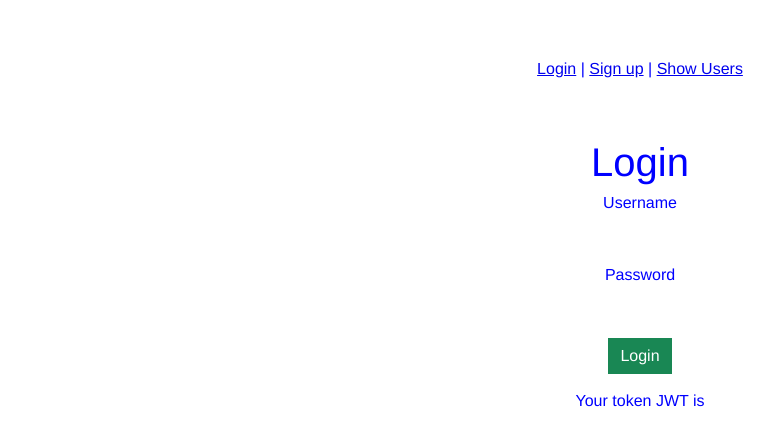
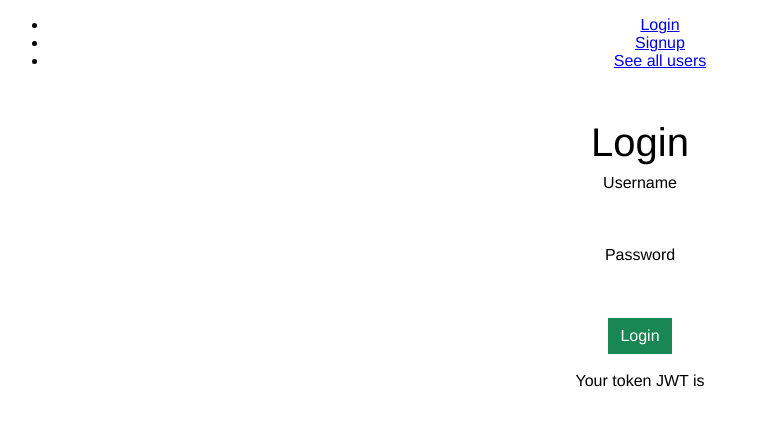
Before and after one commit to enricopiseddu/vue_frontend, a Vue app: page / in a window 1280 px wide. Shown: the top 446 px of the page, without its empty margins (0-774 px from the left). Built offline with nearby package versions, Linux system fonts and the light colour scheme.

Commit message:
added bootstrap navbar and adjustments on style

```diff
--- a/src/App.vue
+++ b/src/App.vue
@@ -1,10 +1,37 @@
   <template>
-  <div id="nav">
+  <!-- <div id="nav">
       <router-link to="/">Login</router-link> |
       <router-link to="/signup">Sign up</router-link> |
       <router-link to="/users">Show Users</router-link>
 
+  </div> -->
+
+  <nav class="navbar navbar-expand-lg navbar-light bg-light">
+  <!-- Container wrapper -->
+  <div class="container-fluid">
+   <!-- Collapsible wrapper -->
+    <div
+      class="collapse navbar-collapse justify-content-center"
+      id="navbarCenteredExample"
+    >
+      <!-- Left links -->
+      <ul class="navbar-nav mb-2 mb-lg-0">
+        <li class="nav-item">
+            <router-link class="nav-link active" aria-current="page" to="/">Login</router-link>
+        </li>
+        <li class="nav-item">
+            <router-link class="nav-link active" aria-current="page" to="/signup">Signup</router-link>
+        </li>
+        <li class="nav-item">
+            <router-link class="nav-link active" aria-current="page" to="/users">See all users</router-link>
+        </li>
+      </ul>
+      <!-- Left links -->
+    </div>
+    <!-- Collapsible wrapper -->
   </div>
+  <!-- Container wrapper -->
+</nav>
 
   <router-view />
 
@@ -22,12 +49,5 @@ export default {
 </script>
 
 <style>
-#app {
-  font-family: Avenir, Helvetica, Arial, sans-serif;
-  -webkit-font-smoothing: antialiased;
-  -moz-osx-font-smoothing: grayscale;
-  text-align: center;
-  color: blue;
-  margin-top: 60px;
-}
+
 </style>
--- a/src/main.js
+++ b/src/main.js
@@ -1,7 +1,7 @@
 import { createApp } from 'vue'
 import App from './App.vue'
 import router from './router' // <---
-
+import './static/style.css'
 
 
 createApp(App).use(router).mount('#app')
--- /dev/null
+++ b/src/static/style.css
@@ -0,0 +1,8 @@
+#app {
+    font-family: Avenir, Helvetica, Arial, sans-serif;
+    -webkit-font-smoothing: antialiased;
+    -moz-osx-font-smoothing: grayscale;
+    text-align: center;
+    color: black;
+    margin-top: 0px;
+  }
--- a/src/views/AllUsers.vue
+++ b/src/views/AllUsers.vue
@@ -1,7 +1,7 @@
 <template>
     <div id="app">
 
-      <h1>All users</h1>
+      <h1 class="mt-5">All users</h1>
 
       <form @submit.prevent="onSubmit">
 
--- a/src/views/LoginPage.vue
+++ b/src/views/LoginPage.vue
@@ -1,7 +1,7 @@
 <template>
     <div id="app">
 
-      <h1>Login</h1>
+      <h1 class="mt-5">Login</h1>
       <div id="alert" v-if="alert">{{ alert }}</div>
 
       <form @submit.prevent="onSubmit">
@@ -100,4 +100,5 @@
   <style scoped>
   @import 'bootstrap/dist/css/bootstrap.css';
 
-  </style>
+
+   </style>
--- a/src/views/SignupPage.vue
+++ b/src/views/SignupPage.vue
@@ -1,7 +1,7 @@
 <template>
     <div id="app">
 
-      <h1>Sign up</h1>
+      <h1 class="mt-5">Sign up</h1>
       <div id="alert" v-if="alert">{{ alert }}</div>
 
       <form @submit.prevent="onSubmit">
```
